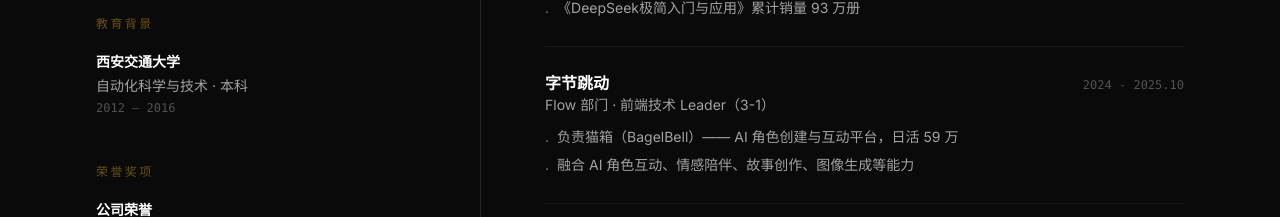
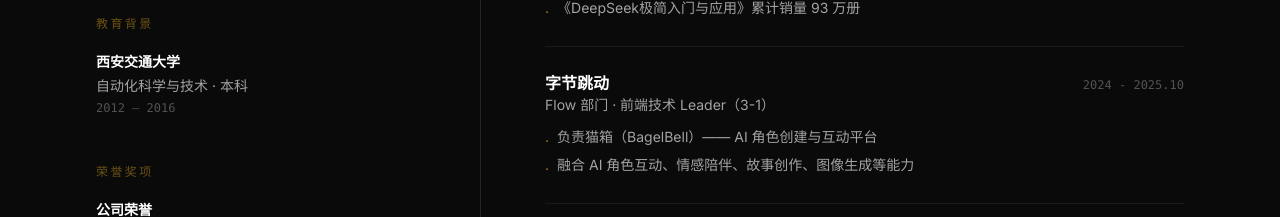
Before and after one commit to mengjian-github/homepage, a Next.js app: page /resume in a window 1280 px wide. Shown: the part 940-1157 px from the top of the page. Built offline with nearby package versions, Linux system fonts and the light colour scheme; what @react-pdf/renderer would draw is missing.

Commit message:
fix: 移除猫箱日活数据（敏感信息）

```diff
--- a/app/about/page.tsx
+++ b/app/about/page.tsx
@@ -186,7 +186,7 @@
                   role: "Flow 部门 · 前端技术 Leader（3-1）",
                   period: "2024 - 2025.10",
                   items: [
-                    "负责猫箱（BagelBell）—— AI 角色创建与互动平台，日活 59 万",
+                    "负责猫箱（BagelBell）—— AI 角色创建与互动平台",
                     "融合 AI 角色互动、情感陪伴、故事创作、图像生成等能力",
                     "隶属豆包所在的 Flow 大部门",
                   ],
--- a/app/page.tsx
+++ b/app/page.tsx
@@ -307,7 +307,7 @@
             <div className="space-y-0">
               {[
                 { year: "2025.10", text: "全职创业，创办 Nextfield Labs LLC" },
-                { year: "2024 – 2025.10", text: "字节跳动 Flow 部门 · 前端技术 Leader（3-1），负责猫箱 BagelBell —— AI 角色创建与互动平台，日活 59 万" },
+                { year: "2024 – 2025.10", text: "字节跳动 Flow 部门 · 前端技术 Leader（3-1），负责猫箱 BagelBell —— AI 角色创建与互动平台" },
                 { year: "2025", text: "《DeepSeek极简入门与应用》出版，累计销量 93 万册" },
                 { year: "2025", text: "GIAC 全球互联网架构大会 2025 深圳站讲师" },
                 { year: "2025", text: "破局AI行动家大会 2025 主会场分享嘉宾" },
--- a/app/resume/page.tsx
+++ b/app/resume/page.tsx
@@ -271,7 +271,7 @@
                     role: "Flow 部门 · 前端技术 Leader（3-1）",
                     period: "2024 - 2025.10",
                     items: [
-                      "负责猫箱（BagelBell）—— AI 角色创建与互动平台，日活 59 万",
+                      "负责猫箱（BagelBell）—— AI 角色创建与互动平台",
                       "融合 AI 角色互动、情感陪伴、故事创作、图像生成等能力",
                     ],
                   },
```
